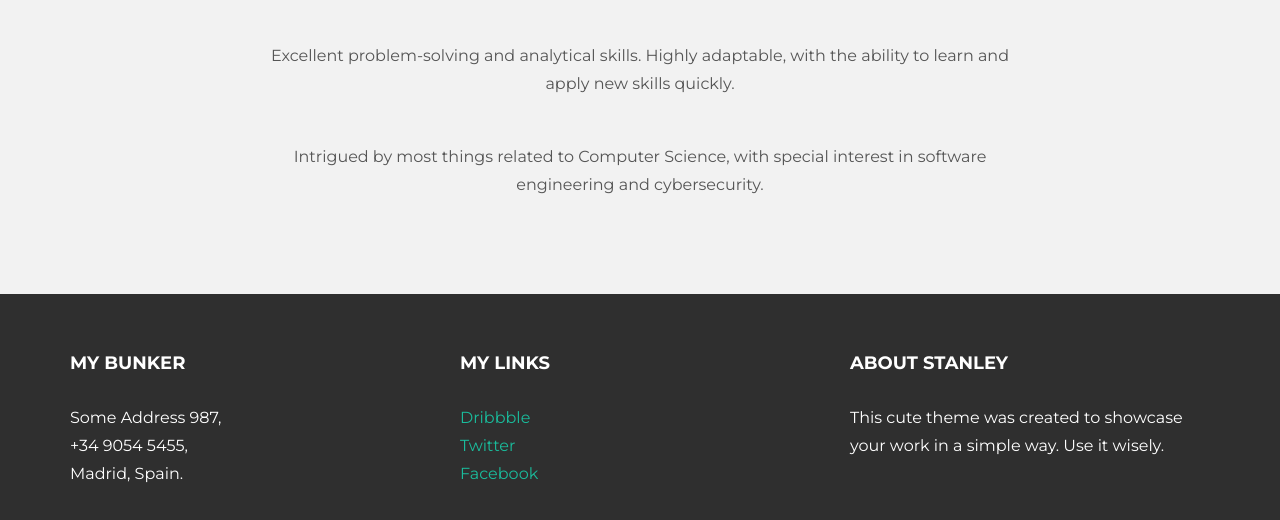
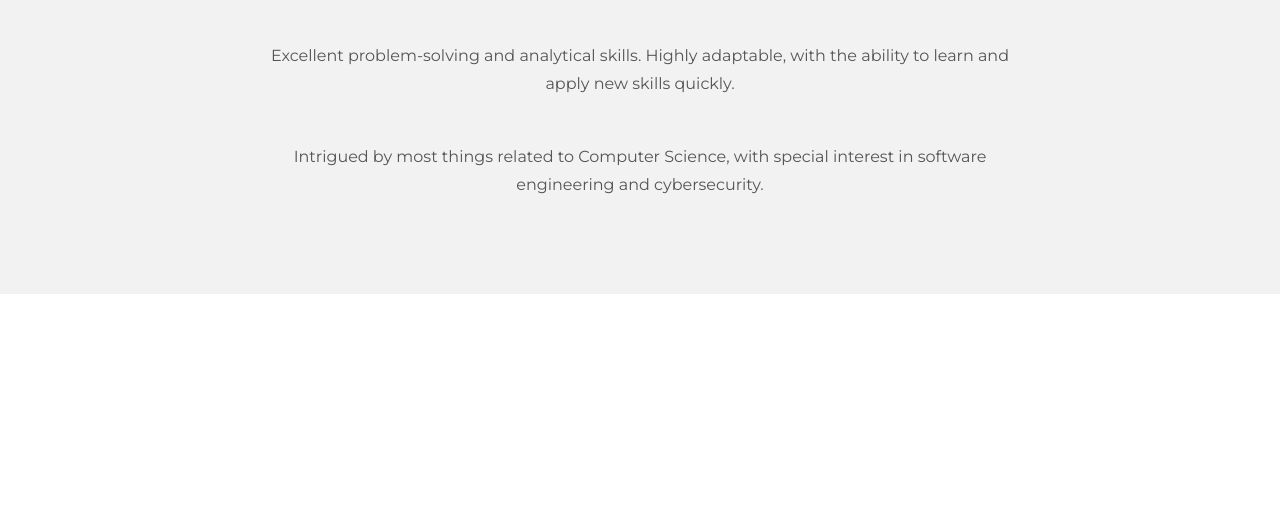
Before and after one commit to JG-CS/JG-CS.github.io, a plain HTML site: page index.html in a window 1280 px wide. Shown: the part 538-1058 px from the top of the page. After the commit the page ends 832 px from the top, so only its background shows below. Drawn offline with nearby package versions, Linux system fonts and the light colour scheme.

Commit message:
removed footer

```diff
--- a/index.html
+++ b/index.html
@@ -104,7 +104,7 @@
 
 	<!-- +++++ Footer Section +++++ -->
 
-	<div id="footer">
+	<!-- <div id="footer">
 		<div class="container">
 			<div class="row">
 				<div class="col-lg-4">
@@ -114,26 +114,21 @@
 						+34 9054 5455, <br/>
 						Madrid, Spain.
 					</p>
-				</div><!-- /col-lg-4 -->
+				</div>/col-lg-4 -->
 
-				<div class="col-lg-4">
+				<!-- <div class="col-lg-4">
 					<h4>My Links</h4>
 					<p>
 						<a href="#">Dribbble</a><br/>
 						<a href="#">Twitter</a><br/>
 						<a href="#">Facebook</a>
 					</p>
-				</div><!-- /col-lg-4 -->
-
-				<div class="col-lg-4">
-					<h4>About Stanley</h4>
-					<p>This cute theme was created to showcase your work in a simple way. Use it wisely.</p>
-				</div><!-- /col-lg-4 -->
+				</div> /col-lg-4
 
 			</div>
 
 		</div>
-	</div>
+	</div> -->
 
 
     <!-- Bootstrap core JavaScript
```
